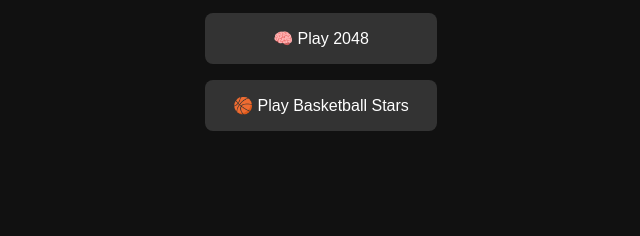
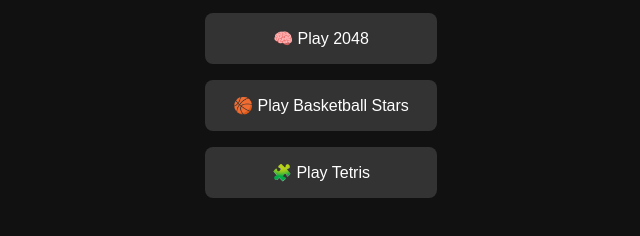
Before and after one commit to Alphaedmund/Game-Hub, a plain HTML site: page index.html in a window 1280 px wide. Shown: the part 144-380 px from the top of the page, without its empty margins (319-959 px from the left). Drawn offline with Linux system fonts and the light colour scheme.

Commit message:
Update index.html

```diff
--- a/index.html
+++ b/index.html
@@ -32,6 +32,8 @@
   <a class="game-link" href="games/snake/index.html">🐍 Play Snake</a>
   <a class="game-link" href="games/2048/index.html">🧠 Play 2048</a>
   <a class="game-link" href="games/basketball-stars/index.html">🏀 Play Basketball Stars</a>
+  <a class="game-link" href="games/tetris/index.html">🧩 Play Tetris</a>
+
 
 </body>
 </html>
```
